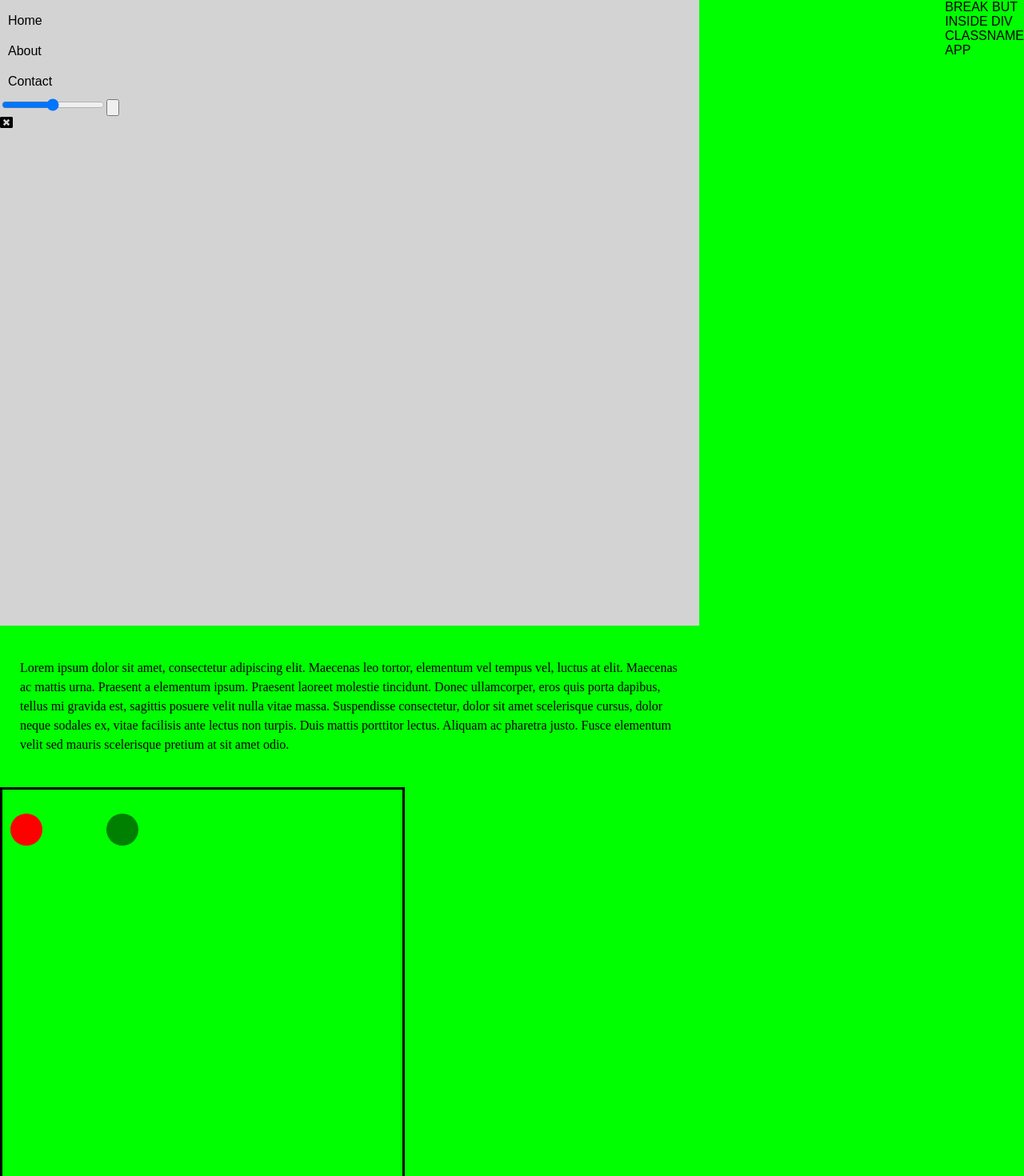
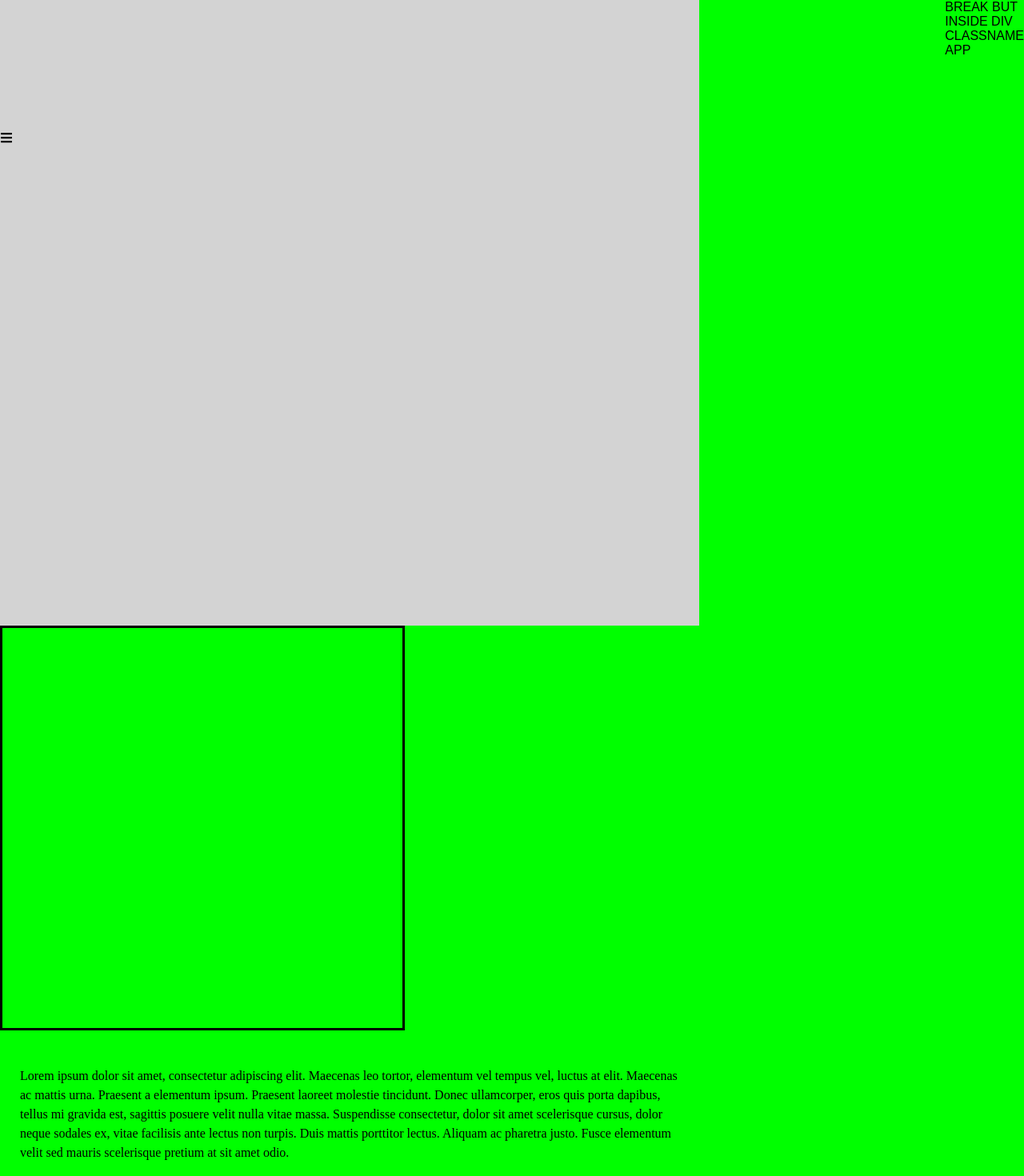
Before and after one commit to unary-code/graph-project, a React (Create React App) app: page / in a window 1280 px wide. Shown: the part 18-1488 px from the top of the page at 80% size. Built offline with nearby package versions, Linux system fonts and the light colour scheme.

Commit message:
Reorganized the elements so that the GraphPackage class now contains a sidebar element. Also added the ability to click anywhere on the svg element and create a new node centered at the mouse click position. 4 pm on 12/27

```diff
--- a/src/components/ContentPackage.js
+++ b/src/components/ContentPackage.js
@@ -2,70 +2,19 @@
 import React, { Component } from 'react'
 //import { placeholderContent } from '../placeholderContent'
 
-import Sidebar from './Sidebar'
 import Content from './Content'
-import Graph from './Graph'
-
-const INCREASE_X_RATE = 3;
+import GraphPackage from './GraphPackage'
 
 export default class ContentPackage extends Component {
 
-    state = {
-        sidebarOpen: true,
-        nodeRadius: 20,
-        toggleIncreaseX: false,
-        x: 30
-    }
-
-    changeSidebarOpen = () => {
-        console.log("changeSidebarOpen called")
-        this.setState({...this.state, sidebarOpen: !this.state.sidebarOpen});
-        console.log("sidebarOpen=", this.state.sidebarOpen)
-    }
-
-    changeSize = (ev) => {
-        console.log("changeSize called")
-        this.setState({...this.state, nodeRadius: ev.target.value});
-        console.log("nodeRadius=", this.state.nodeRadius)
-    }
-
-
-    increaseX = () => {
-        console.log("increaseX called")
-
-        if (this.state.toggleIncreaseX) {
-        this.setState({...this.state, x: this.state.x+INCREASE_X_RATE});
-        console.log("x=", this.state.x)
-
-        window.requestAnimationFrame(this.increaseX)
-        }
-    }
-
-    startIncreaseX = (ev) => {
-        this.setState({...this.state, toggleIncreaseX: true})
-        window.requestAnimationFrame(this.increaseX)
-    }
-
-    stopIncreaseX = (ev) => {
-        this.setState({...this.state, toggleIncreaseX: false})
-    }
 
   render() {
     return <div>
-        {/*
-        <input type="range" min="1" max="100" value="50" className="slider" id="myRange" />
-        */}
-        <Sidebar isOpen={this.state.sidebarOpen} changeSidebarOpen={this.changeSidebarOpen} changeSize={this.changeSize}
-        startIncreaseX={this.startIncreaseX}
-        stopIncreaseX={this.stopIncreaseX}
-        />
+        <GraphPackage />
         <Content />
-        <Graph
-        changeSidebarOpen={this.changeSidebarOpen}
-        nodeRadius={this.state.nodeRadius}
-        xVal={this.state.x}
-        />
 
     </div>
+
   }
+
 }
--- /dev/null
+++ b/src/components/GraphPackage.js
@@ -0,0 +1,245 @@
+// src/components/GraphPackage.js
+import React, { Component } from 'react'
+//import { placeholderContent } from '../placeholderContent'
+
+import Sidebar from './Sidebar'
+import Graph from './Graph'
+
+const INCREASE_X_RATE = 3;
+const NODE_RADIUS = 25;
+const SVG_WIDTH = 500;
+const SVG_HEIGHT = 500;
+
+export default class GraphPackage extends Component {
+
+    /*
+    state = {
+        sidebarOpen: true,
+        nodeRadius: 20,
+        toggleIncreaseX: false,
+        x: 30
+    }
+    */
+
+    // FROM GRAPH.JS START
+
+    constructor(props) {
+        super(props);
+        this.state = {
+            showSidebar: false,
+            nodeRadius: 20,
+            toggleIncreaseX: false,
+            x: 30,
+            nodes: []
+        };
+    }
+
+    clickNode = () => {
+        console.log("clickNode() RUN");
+        /*
+        Do something here to render a Sidebar component.
+        Option 1: Create a DOM element of custom class Sidebar.
+        Option 2: Toggle a boolean variable and then in the render()
+        of this Graph class, you will write {isShown && <Sidebar .../>}
+        */
+
+        console.log("this.showSidebar=", this.state.showSidebar);
+
+        const curShowSidebar = this.state.showSidebar;
+        //this.setState({showSidebar: curShowSidebar});
+    }
+
+    // FROM GRAPH.JS END
+
+    changeShowSidebar = (ev) => {
+        console.log("changeShowSidebar called")
+
+        const curSelectedNodeId = this.state.selectedNode;
+
+        const clickedNodeId = ev.target.id;
+
+        let newSelectedNodeId = clickedNodeId;
+
+        console.log("ev.target=", ev.target);
+        console.log("clickedNodeId=", clickedNodeId);
+
+        if (clickedNodeId.localeCompare("nodeSidebarIcon") == 0) {
+            // This means that the clicked element was the sidebar icon
+            // This assumes that there's only one element with id "nodeSidebarIcon"
+
+
+            if (curSelectedNodeId) {
+
+            } else {
+                return;
+            }
+
+            // Don't change the selectedNode
+            this.setState({...this.state, showSidebar: !this.state.showSidebar});
+            return;
+        }
+
+        if (curSelectedNodeId) {
+            if (curSelectedNodeId.localeCompare(clickedNodeId) == 0) {
+                // This means that the node that was just clicked on
+                // was already selected.
+                // Therefore, you should deselect this node.
+
+                newSelectedNodeId = null;
+            }
+
+        }
+
+        const newShowSidebar = !(newSelectedNodeId == null);
+
+        this.setState({...this.state, showSidebar: newShowSidebar, selectedNode: newSelectedNodeId}, function() {
+            console.log("showSidebar=", this.state.showSidebar)
+            console.log("showSidebar=", this.state.selectedNode)
+        });
+
+
+    }
+
+    changeSize = (ev) => {
+        console.log("changeSize called")
+        this.setState({...this.state, nodeRadius: ev.target.value});
+        console.log("nodeRadius=", this.state.nodeRadius)
+    }
+
+    increaseX = () => {
+        console.log("increaseX called")
+
+        if (this.state.toggleIncreaseX) {
+        this.setState({...this.state, x: this.state.x+INCREASE_X_RATE});
+        console.log("x=", this.state.x)
+
+        window.requestAnimationFrame(this.increaseX)
+        }
+    }
+
+    startIncreaseX = (ev) => {
+        this.setState({...this.state, toggleIncreaseX: true})
+        window.requestAnimationFrame(this.increaseX)
+    }
+
+    stopIncreaseX = (ev) => {
+        this.setState({...this.state, toggleIncreaseX: false})
+    }
+
+    generateNode = (coords) => {
+        // if the node that is centered on coords would be at least partially outside
+        // of the bounds of the svg element, then make sure to generate a node that is
+        // centered the closest possible to coords but does not go outside of the svg element bounds.
+
+        let nodeCoords = coords;
+        //console.log("this.NODE_RADIUS=", this.NODE_RADIUS);
+        if (nodeCoords.x < NODE_RADIUS) {
+            nodeCoords.x = NODE_RADIUS;
+        }
+        if (nodeCoords.y < NODE_RADIUS) {
+            nodeCoords.y = NODE_RADIUS;
+        }
+        if (nodeCoords.x > SVG_WIDTH-NODE_RADIUS) {
+            nodeCoords.x = SVG_WIDTH-NODE_RADIUS;
+        }
+        if (nodeCoords.y > SVG_HEIGHT-NODE_RADIUS) {
+            nodeCoords.y = SVG_HEIGHT-NODE_RADIUS;
+        }
+
+        // Generate the node with center nodeCoords
+
+        // Get number of existing nodes already
+        let numNodes = this.state.nodes.length;
+
+        // There's no need for .toString() to convert the integer to a string?
+        let nodeId = 'node'+(numNodes+1);
+
+        //nodes.append({id: nodeId, x: nodeCoords.x, y: nodeCoords.y});
+
+        this.setState({...this.state, nodes: [...this.state.nodes, {id: nodeId, x: nodeCoords.x, y: nodeCoords.y}]},
+            function() {
+                console.log(this.state.nodes);
+            });
+
+    }
+
+    handleSvgClick = (ev) => {
+        // Handle a click on the Svg that represents the graph.
+
+        // Should do different things if the click is a left click vs a right click.
+        // If left click, that can generate a node at the current mouse position.
+        // If right click, that can pop up a custom menu that's coded in React.
+
+        const clientCoords = {x: ev.clientX, y: ev.clientY};
+
+        const currentTargetRect = ev.currentTarget.getBoundingClientRect();
+
+
+        const useCoords = {x: clientCoords.x - currentTargetRect.left, y: clientCoords.y - currentTargetRect.top};
+
+        if (ev.type == 'click') {
+            console.log("Left click");
+
+            console.log("clientCoords=", clientCoords);
+            console.log("currentTargetRect.left=", currentTargetRect.left);
+            console.log("currentTargetRect.top=", currentTargetRect.top);
+            console.log("window pageYOffset=", window.pageYOffset);
+
+            console.log("useCoords=", useCoords);
+            this.generateNode(useCoords);
+        } else if (ev.type == 'contextmenu') {
+            //Currently, right clicks aren't detected because
+            // when a right click is performed, this brings up the default
+            // menu.
+            console.log("Right click");
+        }
+
+    }
+
+  render() {
+    return <div>
+        {/*
+        <input type="range" min="1" max="100" value="50" className="slider" id="myRange" />
+        */}
+        <Sidebar isOpen={this.state.showSidebar} changeShowSidebar={this.changeShowSidebar} changeSize={this.changeSize}
+        startIncreaseX={this.startIncreaseX}
+        stopIncreaseX={this.stopIncreaseX}
+        />
+        {/*
+        <Graph
+        changeSidebarOpen={this.changeSidebarOpen}
+        nodeRadius={this.state.nodeRadius}
+        xVal={this.state.x}
+        />
+        */}
+
+    <svg width="500" height="500" className="block" onClick={(ev) => this.handleSvgClick(ev)}>
+        {
+            this.state.nodes.map((node) => <circle key={node.id} id={node.id} cx={node.x} cy={node.y} r={NODE_RADIUS} fill="grey"
+
+            onMouseEnter={(ev) => {ev.target.setAttribute('stroke', 'black'); ev.target.setAttribute('stroke-opacity', 1);}}
+            onMouseLeave={(ev) => {ev.target.setAttribute('stroke-opacity', 0);}}
+            onClick={(ev) => this.changeShowSidebar(ev)}
+            />)
+        }
+
+        {/*
+    <circle id="circle1" cx={this.state.x} cy="50" r={this.state.nodeRadius} fill="red"
+    onMouseMove={() => console.log('foo')}
+    onMouseEnter={(ev) => {ev.target.setAttribute('stroke', 'black'); ev.target.setAttribute('stroke-opacity', 1);}}
+    onMouseLeave={(ev) => {ev.target.setAttribute('stroke-opacity', 0);}}
+    //onClick={this.clickNode()}
+    //onClick={() => {this.setState({showSidebar: !this.state.showSidebar})}}
+    onClick={(ev) => this.changeShowSidebar(ev)}
+    />
+    <circle id="circle2" cx="150" cy="50" r="20" fill="green"/>
+        */}
+
+    {this.state.showSidebar &&
+    <rect x="80" y="80" width="30" height="30" />
+    }
+    </svg>
+
+    </div>
+  }
+}
--- a/src/components/Sidebar.js
+++ b/src/components/Sidebar.js
@@ -41,7 +41,7 @@ render() {
       <div className="sidebar-icon">
         <SidebarIcon
           isOpen={this.props.isOpen}
-          handleClick={() => this.props.changeSidebarOpen()}
+          handleClick={(ev) => this.props.changeShowSidebar(ev)}
 
         />
       </div>
--- a/src/components/SidebarIcon.js
+++ b/src/components/SidebarIcon.js
@@ -2,7 +2,7 @@ import React from 'react'
 //import { FaBars, AiFillCloseCircle } from 'react-icons/fa'
 import { FaBars, FaWindowClose} from 'react-icons/fa'
 const SidebarIcon = ({handleClick, isOpen}) => {
-  return <span onClick={handleClick}>
+  return <span id="nodeSidebarIcon" onClick={handleClick}>
     {isOpen ? <FaWindowClose /> : <FaBars/>}
   </span>
 }
```
